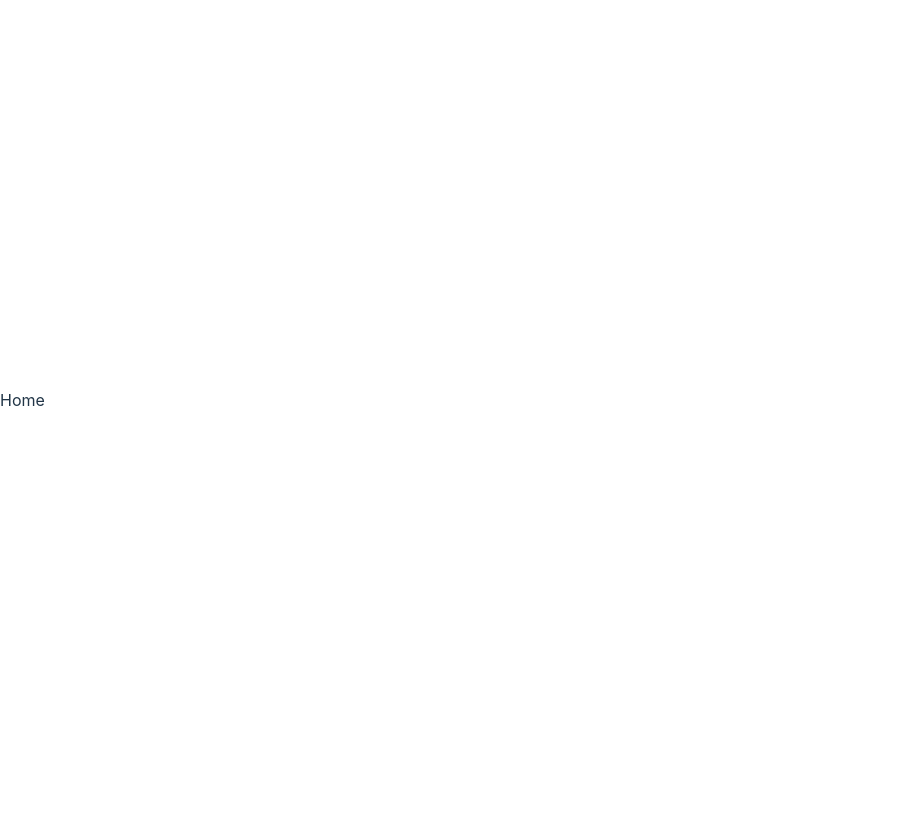
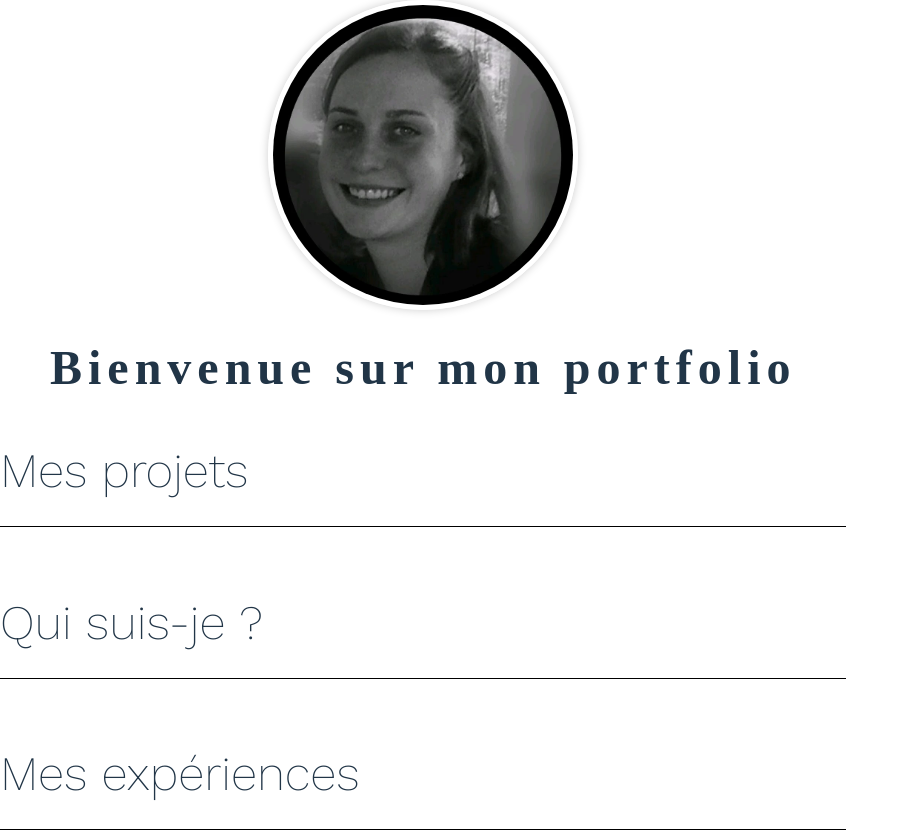
Before and after one commit to HeloiseQsn/myportfolio, a React (Vite) app: page / in a window 1280 px wide. Shown: the top 838 px of the page, without its empty margins (0-909 px from the left). Before the commit the page ends 800 px from the top, so only its background shows below. Built offline with nearby package versions, Linux system fonts and the light colour scheme; a web font is replaced by a local one.

Commit message:
Ajout base page home

```diff
--- a/src/pages/home/index.jsx
+++ b/src/pages/home/index.jsx
@@ -1,8 +1,17 @@
-
+import './home.scss'
+import ProfileImage from '../../components/ProfileImg'
+import Title from '../../components/Title'
 
 function Home() {
-
   return (
-      <div>Home</div>)}
+    <div className="mainHome">
+      <ProfileImage />
+      <Title />
+      <h2>Mes projets</h2>
+      <h2>Qui suis-je ? </h2>
+      <h2>Mes expériences</h2>
+    </div>
+  )
+}
 
 export default Home
```
Also changed, not shown: src/pages/home/home.scss (added).
